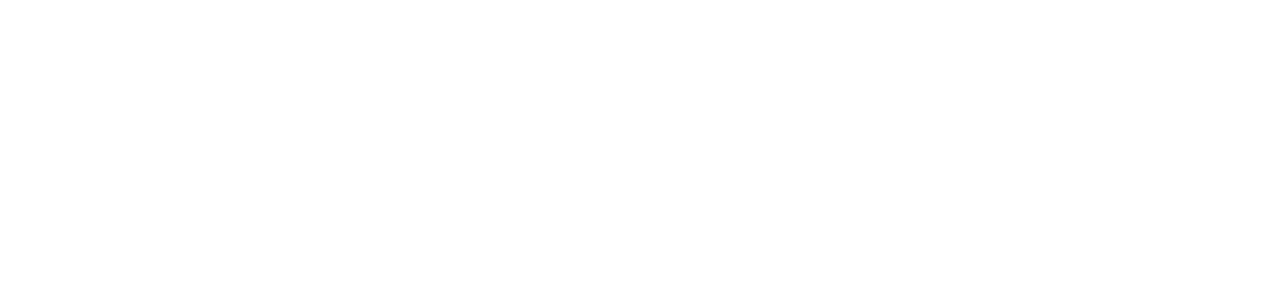
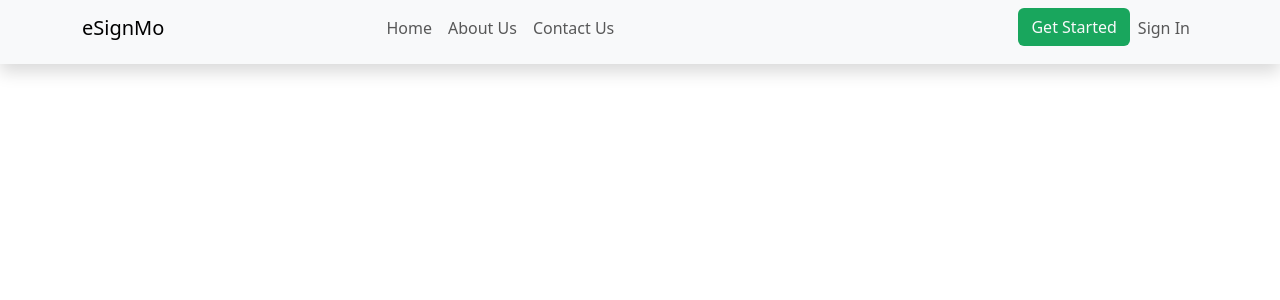
Before and after one commit to PinoyCoder29/eSignMo, a Next.js app: page / in a window 1280 px wide. Shown: the top 300 px of the page. Built offline with nearby package versions, Linux system fonts and the light colour scheme.

Commit message:
add mainHeader

```diff
--- a/src/app/layout.tsx
+++ b/src/app/layout.tsx
@@ -1,16 +1,26 @@
-  import Head from "next/head";
+import MainHeader from "@/components/layout/MainHeader";
+import 'bootstrap/dist/css/bootstrap.min.css';
+import Script from "next/script";
+
+import { ReactNode } from "react";
 
 
-  export default function Layout() {
+  export default function Layout({children}: {children: ReactNode}) {
     return (
       <>
     <html>
       <head>
         <title>eSignMo</title>
-        <link rel="shortcut icon" href="./logo.png" type="image/x-icon" />
+        <link rel="shortcut icon" href="/logo.png" type="image/x-icon" />
       </head>
       <body>
+        <MainHeader/>
+        <main>{children}</main>
 
+      <Script
+          src="https://cdn.jsdelivr.net/npm/bootstrap@5.3.2/dist/js/bootstrap.bundle.min.js"
+          strategy="beforeInteractive"
+        />
       </body>
       </html>
       </>
--- /dev/null
+++ b/src/components/layout/MainHeader.tsx
@@ -0,0 +1,80 @@
+import Link from "next/link";
+
+export default function MainHeader() {
+  return (
+    <>
+      <nav className="navbar navbar-expand-md navbar-light bg-light shadow">
+        <div className="container">
+          <h1 className="navbar-brand">eSignMo</h1>
+
+          <button
+            className="navbar-toggler"
+            type="button"
+            data-bs-toggle="offcanvas"
+            data-bs-target="#offcanvasScrolling"
+            aria-controls="offcanvasScrolling"
+          >
+            <span className="navbar-toggler-icon"></span>
+          </button>
+
+          <div
+            className="offcanvas offcanvas-start"
+            style={{ width: "50%" }}
+            data-bs-scroll="true"
+            data-bs-backdrop="false"
+            tabIndex={-1}
+            id="offcanvasScrolling"
+            aria-labelledby="offcanvasScrollingLabel"
+          >
+            <div className="offcanvas-header">
+              <h5 className="offcanvas-title" id="offcanvasScrollingLabel">
+                Menu
+              </h5>
+              <button
+                type="button"
+                className="btn-close"
+                data-bs-dismiss="offcanvas"
+                aria-label="Close"
+              ></button>
+            </div>
+            <div className="offcanvas-body">
+              <ul className="navbar-nav mx-auto d-flex text-center mb-2">
+                <li className="nav-item">
+                  <Link href="/" className="nav-link">
+                    Home
+                  </Link>
+                </li>
+                <li className="nav-item">
+                  <Link href="/about" className="nav-link">
+                    About Us
+                  </Link>
+                </li>
+                <li className="nav-item">
+                  <Link href="/contact" className="nav-link">
+                    Contact Us
+                  </Link>
+                </li>
+              </ul>
+              <ul className="navbar-nav ms-auto text-center">
+                <li className="nav-item">
+                  <Link
+                    href="/user/auth/signUp"
+                    className="btn text-light"
+                    style={{ backgroundColor: "#19a65dff" }}
+                  >
+                    Get Started
+                  </Link>
+                </li>
+                <li className="nav-item">
+                  <Link href="/signIn" className="nav-link">
+                    Sign In
+                  </Link>
+                </li>
+              </ul>
+            </div>
+          </div>
+        </div>
+      </nav>
+    </>
+  );
+}
```
Also changed, not shown: package.json (+5 -4 lines), 1 other file (tests, documents, lock files or other folders).
